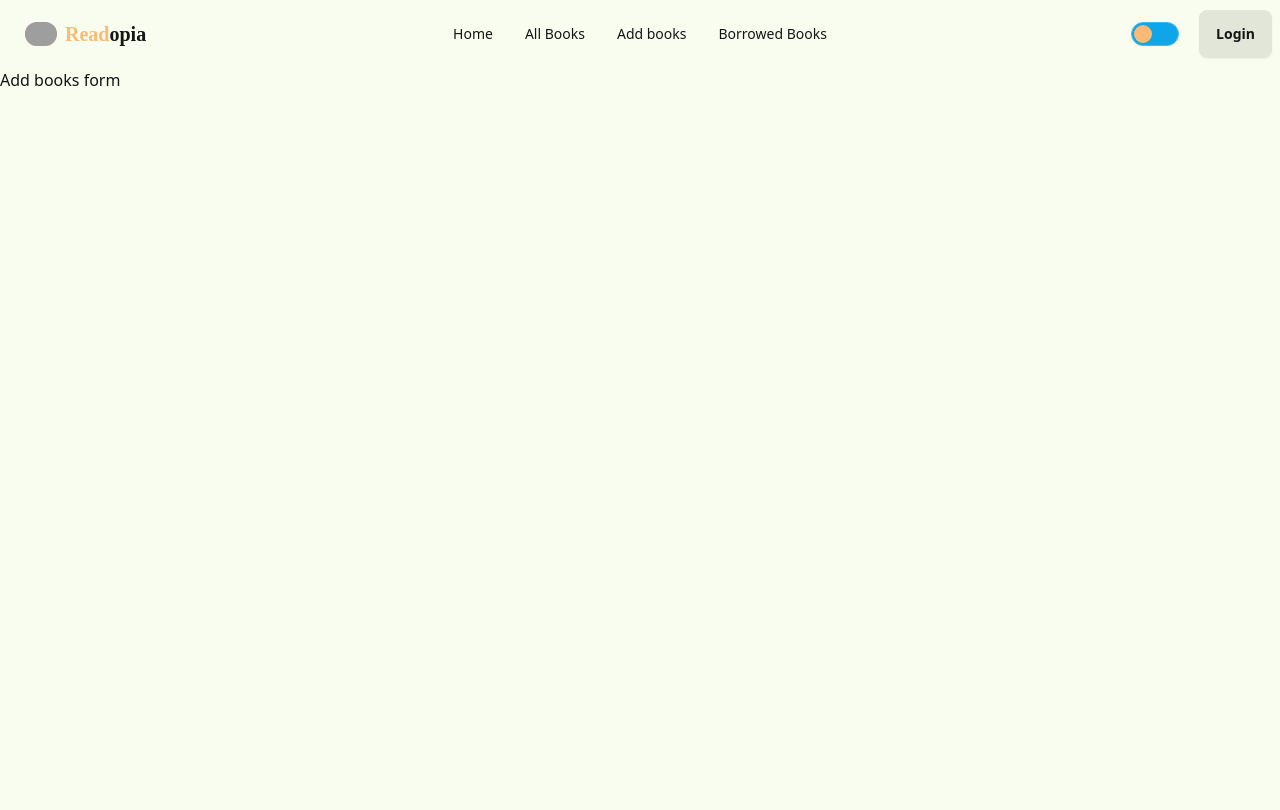
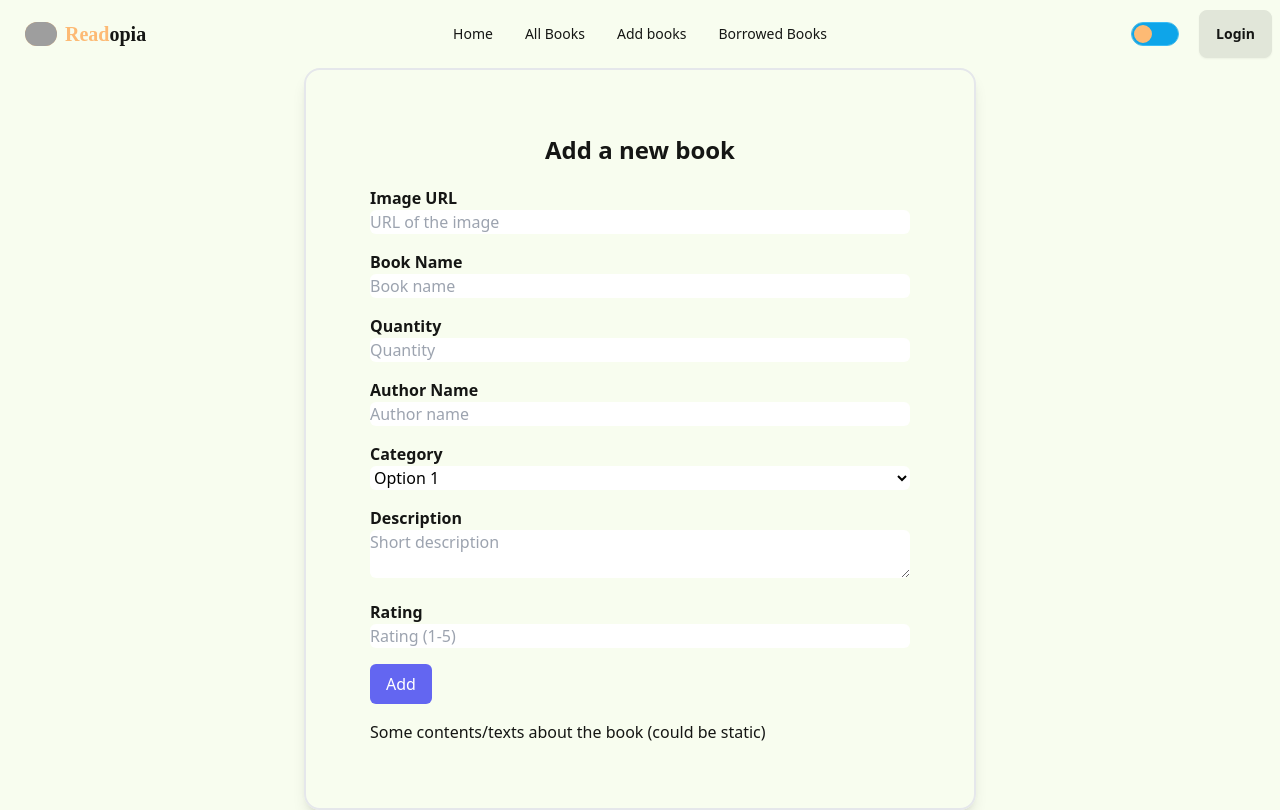
Before and after one commit to KaziSamiUllah/A11-Readopia-Client, a React (Vite) app: page /addBooks in a window 1280 px wide. Built offline with nearby package versions, Linux system fonts and the light colour scheme; no server answers; grey boxes are pictures that could not be loaded; a web font is replaced by a local one.

Commit message:
added the add book form and uploaded data to DB

```diff
--- a/package.json
+++ b/package.json
@@ -20,7 +20,8 @@
     "react-icons": "^5.2.1",
     "react-router-dom": "^6.23.0",
     "react-toastify": "^10.0.5",
-    "sort-by": "^1.2.0"
+    "sort-by": "^1.2.0",
+    "sweetalert2": "^11.10.8"
   },
   "devDependencies": {
     "@types/react": "^18.2.66",
--- a/src/Pages/AddBooks/AddBooks.jsx
+++ b/src/Pages/AddBooks/AddBooks.jsx
@@ -1,9 +1,153 @@
+import Swal from "sweetalert2";
+
 const AddBooks = () => {
-    return (
+  const handleSubmit = (e) => {
+    e.preventDefault();
+    const form = new FormData(e.currentTarget);
+    const url = form.get("url");
+    const name = form.get("name");
+    const quantity = form.get("quantity");
+    const author = form.get("author");
+    const category = form.get("category");
+    const description = form.get("description");
+    const rating = form.get("rating");
+
+    const bookDetails = {url, name, quantity, author, category, description, rating}
+
+    // console.log("Form submitted!", bookDetails);
+
+    fetch("http://localhost:5000/books", {
+            method: "POST",
+            headers: {
+                "Content-Type": "application/json",
+            },
+            body: JSON.stringify(bookDetails),
+        })
+            .then((res) => res.json())
+            .then((data) => {
+                if (data.acknowledged === true) {
+                    Swal.fire({
+                        position: "center",
+                        icon: "success",
+                        title: "Your Book has been added",
+                        showConfirmButton: false,
+                        timer: 1500
+                    });
+                }
+
+            });
+
+
+
+
+  };
+
+  return (
+    <div className="max-w-2xl mx-auto  p-16 border-2 rounded-2xl shadow-lg">
+        <h1 className="text-center font-bold text-2xl mb-5">Add a new book</h1>
+      <form onSubmit={handleSubmit} className="space-y-4">
         <div>
-            Add books form
+          <label htmlFor="url" className="block font-semibold">
+            Image URL
+          </label>
+          <input
+            type="url"
+            name="url"
+            className="w-full bg-white text text-black  border-gray-300 rounded-md focus:ring-indigo-500 focus:border-indigo-500"
+            placeholder="URL of the image"
+            required
+          />
         </div>
-    );
+        <div>
+          <label htmlFor="name" className="block font-semibold">
+            Book Name
+          </label>
+          <input
+            type="text"
+            name="name"
+            className="w-full bg-white text text-black border-gray-300 rounded-md focus:ring-indigo-500 focus:border-indigo-500"
+            placeholder="Book name"
+            required
+          />
+        </div>
+        <div>
+          <label htmlFor="quantity" className="block font-semibold">
+            Quantity
+          </label>
+          <input
+            type="number"
+            name="quantity"
+            className="w-full bg-white text text-black border-gray-300 rounded-md focus:ring-indigo-500 focus:border-indigo-500"
+            placeholder="Quantity"
+            required
+          />
+        </div>
+        <div>
+          <label htmlFor="author" className="block font-semibold">
+            Author Name
+          </label>
+          <input
+            type="text"
+            name="author"
+            className="w-full bg-white text text-black border-gray-300 rounded-md focus:ring-indigo-500 focus:border-indigo-500"
+            placeholder="Author name"
+            required
+          />
+        </div>
+        <div>
+          <label htmlFor="category" className="block font-semibold">
+            Category
+          </label>
+          <select
+            name="category"
+            className="w-full bg-white text text-black border-gray-300 rounded-md focus:ring-indigo-500 focus:border-indigo-500"
+            required
+          >
+            <option value="" disabled>Select a category</option>
+            <option value="option1">Option 1</option>
+            <option value="option2">Option 2</option>
+            <option value="option3">Option 3</option>
+            {/* Add more options as needed */}
+          </select>
+        </div>
+
+        <div>
+          <label htmlFor="description" className="block font-semibold">
+            Description
+          </label>
+          <textarea
+            name="description"
+            className="w-full bg-white text text-black border-gray-300 rounded-md focus:ring-indigo-500 focus:border-indigo-500"
+            placeholder="Short description"
+            required
+          ></textarea>
+        </div>
+        <div>
+          <label htmlFor="rating" className="block font-semibold">
+            Rating
+          </label>
+          <input
+            type="number"
+            name="rating"
+            min="1"
+            max="5"
+            className="w-full bg-white text text-black border-gray-300 rounded-md focus:ring-indigo-500 focus:border-indigo-500"
+            placeholder="Rating (1-5)"
+            required
+          />
+        </div>
+        <button
+          type="submit"
+          className="bg-indigo-500 text-white py-2 px-4 rounded-md hover:bg-indigo-600"
+        >
+          Add
+        </button>
+      </form>
+      <div className="mt-4">
+        <p>Some contents/texts about the book (could be static)</p>
+      </div>
+    </div>
+  );
 };
 
 export default AddBooks;
--- a/src/Pages/Login&Regiser/Register.jsx
+++ b/src/Pages/Login&Regiser/Register.jsx
@@ -1,32 +1,51 @@
 import { useContext } from "react";
 import { Link } from "react-router-dom";
 import { AuthContext } from "../../Providers/AuthProvider";
+import Swal from "sweetalert2";
 
 const Register = () => {
-
- const {SignUp, user} = useContext(AuthContext);
-console.log(user)
+  const { SignUp } = useContext(AuthContext);
+  // console.log(user);
   const handleRegister = (e) => {
     e.preventDefault();
-
     const form = new FormData(e.currentTarget);
-    // console.log(form.get('email'), form.get('password'))
     const email = form.get("email");
     const password = form.get("password");
     const name = form.get("name");
     const url = form.get("url");
+    const librarian = form.get("librarian");
 
-    const userData = {email, password, name, url}
-    console.log(userData )
+    const userData = { email, name, url, librarian };
+    // console.log(userData);
 
     SignUp(email, password)
-    .then(()=>{
-        alert("user sign up")
-    })
-    .catch(error =>(console.error(error)));
+      .then((res) => {
+        if (res.user) {
+          fetch("http://localhost:5000/users", {
+            method: "POST",
+            headers: {
+              "Content-Type": "application/json",
+            },
+            body: JSON.stringify(userData),
+          })
+            .then((res) => res.json())
+            .then((data) => {
+              if (data.acknowledged === true) {
+                Swal.fire({
+                  position: "top-end",
+                  icon: "success",
+                  title: "User has been created",
+                  showConfirmButton: false,
+                  timer: 1500,
+                });
+              }
+            });
+        }
+      })
+      .catch((error) => {
+        console.log(error);
+      });
   };
-
-
 
   return (
     <div className="flex flex-col min-h-screen">
@@ -74,10 +93,16 @@ console.log(user)
                     placeholder="Password"
                   />
                 </div>
-                <div className="flex items-center gap-2">
+                <div className="flex flex-col items-left gap-2">
+                  <div className="flex gap-2">
+                    <input type="checkbox" name="librarian" />{" "}
+                    <h1 className="text-black">Are you a librarian?</h1>
+                  </div>
 
-                  <input type="checkbox" required />
-                  <h1 className="text-black">Accept Terms and conditions.</h1>
+                  <div className="flex gap-2">
+                    <input type="checkbox" required />
+                    <h1 className="text-black">Accept Terms and conditions.</h1>
+                  </div>
                 </div>
                 <button
                   type="submit"
@@ -93,7 +118,6 @@ console.log(user)
                 </h2>
               </form>
             </div>
-
           </div>
         </div>
         <div className="flex-none"></div>
--- a/src/Shared Components/Navbar/Nav.jsx
+++ b/src/Shared Components/Navbar/Nav.jsx
@@ -1,4 +1,6 @@
 import { Link } from "react-router-dom";
+import { AuthContext } from "../../Providers/AuthProvider";
+import { useContext } from "react";
 
 const Nav = () => {
   const NavLinks = (
@@ -17,6 +19,11 @@ const Nav = () => {
       </li>
     </>
   );
+  const { user, SignOut } = useContext(AuthContext);
+  // console.log(user)
+  const handleSingOut = () => {
+    SignOut();
+  };
 
   return (
     <div className="">
@@ -64,9 +71,33 @@ const Nav = () => {
             value="luxury"
             className="toggle theme-controller bg-orange-300 border-sky-400 [--tglbg:theme(colors.sky.500)] checked:bg-lime-50 checked:border-blue-800 checked:[--tglbg:theme(colors.blue.900)] row-start-1 col-start-1 col-span-2"
           />
-          <Link to="/login" className="btn">
-            Login
-          </Link>
+          {user ? (
+            // <div className="avatar">
+
+            <div className="dropdown dropdown-hover">
+              <div tabIndex={0} role="button" className=" m-1">
+                <div className="w-10 mask mask-squircle">
+                  <img src="https://img.daisyui.com/images/stock/photo-1534528741775-53994a69daeb.jpg" />
+                </div>
+              </div>
+              <ul
+                tabIndex={0}
+                className="right-0 dropdown-content z-[10] menu p-2 shadow bg-base-100 rounded-box w-fit space-y-5 "
+              >
+                <li>{user.email}</li>
+                <li>
+                  <button className="btn" onClick={handleSingOut}>
+                    Sign Out
+                  </button>
+                </li>
+              </ul>
+            </div>
+          ) : (
+            // </div>
+            <Link to="/login" className="btn">
+              Login
+            </Link>
+          )}
         </div>
       </div>
     </div>
```
Also changed, not shown: 1 other file (tests, documents, lock files or other folders).
